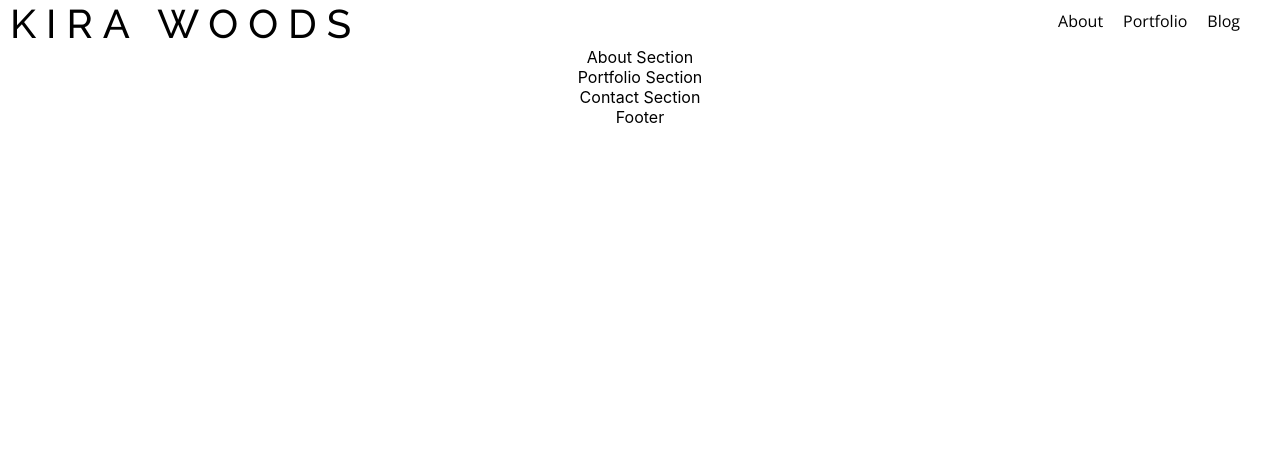
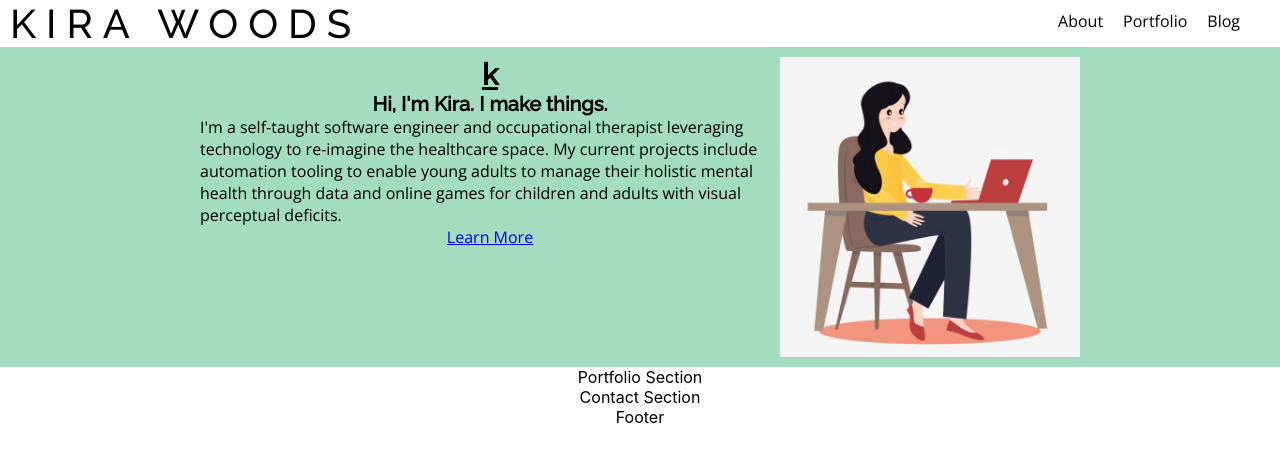
Before and after one commit to kirawoods/portfolio, a React (Create React App) app: page / in a window 1280 px wide. Shown: the top 462 px of the page. Built offline with nearby package versions, Linux system fonts and the light colour scheme.

Commit message:
updates styling

```diff
--- a/src/components/homepage/AboutSection.css
+++ b/src/components/homepage/AboutSection.css
@@ -0,0 +1,29 @@
+@import url("https://fonts.googleapis.com/css2?family=Open+Sans&family=Raleway:wght@500&display=swap");
+
+.AboutSection {
+  background-color: #a3dcbe;
+  font-family: "Open Sans", sans-serif;
+  display: flex;
+  padding: 10px 200px;
+}
+
+.big-letter {
+  font-family: "Raleway", sans-serif;
+  font-weight: 900;
+  font-size: 30px;
+  text-decoration: underline;
+}
+
+.about-header {
+  font-family: "Raleway", sans-serif;
+  font-weight: 900;
+  font-size: 20px;
+}
+
+.about-text {
+  text-align: left;
+}
+
+.avatar-image {
+  height: 300px;
+}
--- a/src/components/homepage/AboutSection.js
+++ b/src/components/homepage/AboutSection.js
@@ -1,6 +1,26 @@
 import React from "react";
 import "./AboutSection.css";
+import { Link } from "react-router-dom";
+import avatar from "../../womanprogrammer.jpg";
 
 export function AboutSection() {
-  return <div className="AboutSection">About Section</div>;
+  return (
+    <div className="AboutSection">
+      <div className="text-section">
+        <div className="big-letter">k</div>
+        <div className="about-header">Hi, I'm Kira. I make things.</div>
+        <div className="about-text">
+          I'm a self-taught software engineer and occupational therapist
+          leveraging technology to re-imagine the healthcare space. My current
+          projects include automation tooling to enable young adults to manage
+          their holistic mental health through data and online games for
+          children and adults with visual perceptual deficits.
+        </div>
+        <Link className="about-button" to="/about">
+          Learn More
+        </Link>
+      </div>
+      <img className="avatar-image" src={avatar} />
+    </div>
+  );
 }
```
Also changed, not shown: src/womanprogrammer.jpg (added).
